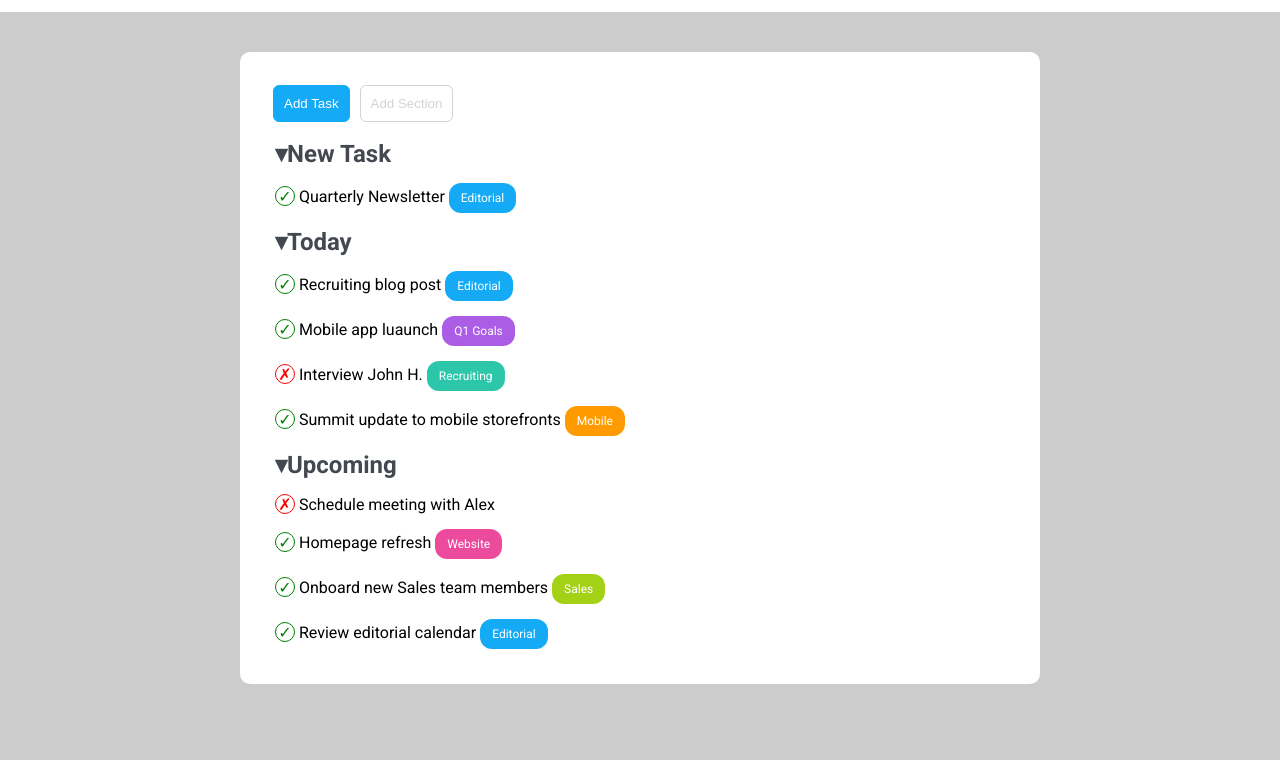
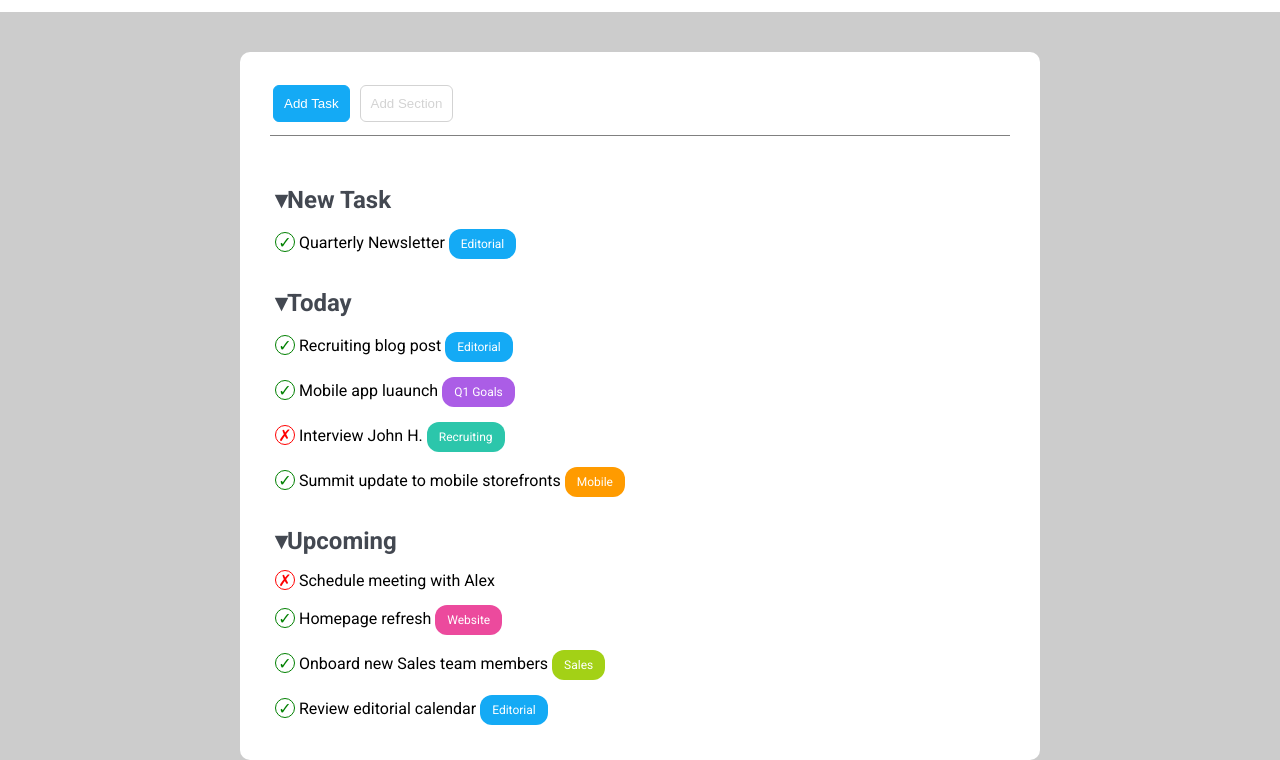
Before and after one commit to MatteoCipolla99/html-css-toboolist, a plain HTML site: page index.html in a window 1280 px wide. Shown: the part 68-828 px from the top of the page. Before the commit the page ends 800 px from the top, so only its background shows below. Drawn offline with Linux system fonts and the light colour scheme.

Commit message:
add:butt contei and section

```diff
--- a/css/style.css
+++ b/css/style.css
@@ -25,6 +25,20 @@ ul {
     color: #434851;
 }
 
+.button-conteiner{
+    border-bottom: 1px solid grey;
+    padding-bottom: 10px;
+    margin-bottom: 50px;
+}
+
+section{
+    margin-top: 30px;
+}
+
+li{
+    margin: 15px;
+}
+
 div{
     margin:10px;
 }
@@ -33,9 +47,7 @@ h2{
     margin: 15px;
 }
 
-li{
-    margin: 15px;
-}
+
 
 .btn {
     background: transparent;
```
